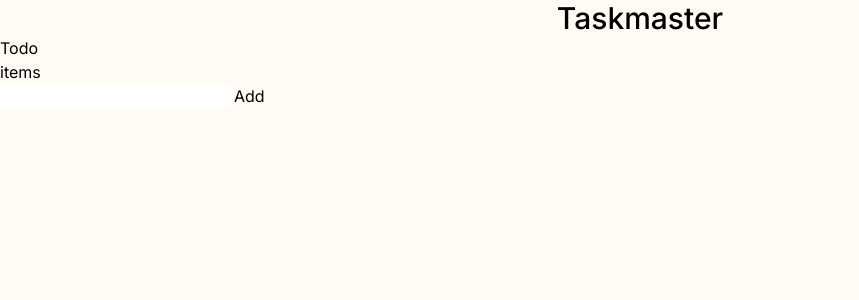
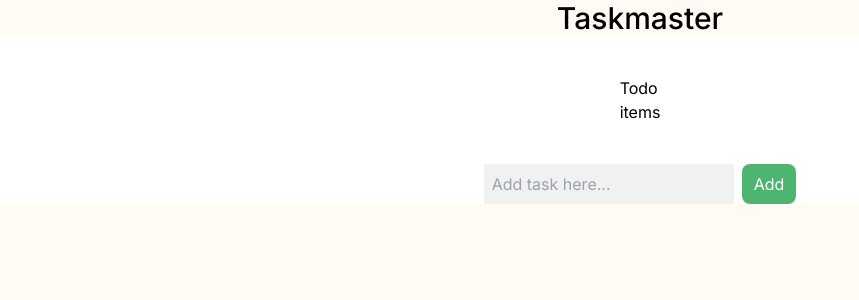
Before and after one commit to ajoykumardas12/taskmaster, a Next.js app: page / in a window 1280 px wide. Shown: the top 300 px of the page, without its empty margins (0-859 px from the left). Built offline with nearby package versions, Linux system fonts and the light colour scheme.

Commit message:
add todos

```diff
--- a/app/components/AddTodo.tsx
+++ b/app/components/AddTodo.tsx
@@ -1,11 +1,56 @@
-function AddTodo() {
+"use client"
+import { TodoItemT } from "@/types/types";
+import { FormEvent, useRef } from "react";
+import { v4 as uuidv4 } from "uuid";
+
+interface AddTodoPropsT{
+    addTodo: (newTodo: TodoItemT) => void
+}
+
+function AddTodo({addTodo}: AddTodoPropsT) {
+    const inputRef = useRef<HTMLInputElement>(null);
+
+    const handleSubmit = (e: FormEvent<HTMLFormElement>) => {
+        e.preventDefault();
+        if (inputRef.current) {
+            const newTodoTitle = inputRef.current.value;
+            console.log(uuidv4());
+            console.log("test");
+
+            const newTodo = {
+                "id": uuidv4(),
+                "title": newTodoTitle,
+                "isCompleted": false
+            }
+            console.log("adding new todo", newTodo);
+
+            //
+            addTodo(newTodo);
+
+            //set input blank
+            inputRef.current.value = "";
+        }
+
+    }
+
     return (
-        <div>
-            <input type="text" name="newTodo" id="" />
-            <button>
+        <form className="flex gap-2" onSubmit={handleSubmit}>
+            <input
+                type="text"
+                name="newTodo"
+                id=""
+                placeholder="Add task here..."
+                autoComplete="off"
+                className="bg-inputBg p-2"
+                ref={inputRef}
+            />
+            <button
+            type="submit"
+                className="bg-accent text-white px-3 py-2 rounded-lg"
+            >
                 Add
             </button>
-        </div>
+        </form>
     );
 }
 
--- a/app/page.tsx
+++ b/app/page.tsx
@@ -1,15 +1,42 @@
+"use client"
 import Image from 'next/image'
 import Header from './components/Header'
 import AddTodo from './components/AddTodo'
+import { useEffect, useState } from 'react'
+import { TodoItemT } from '@/types/types'
 
 export default function Home() {
+  const [todoItems, setTodoItems] = useState<TodoItemT[]>([]);
+
+  useEffect(() => {
+    const todosJSON: string | null = localStorage.getItem("taskmasterTodos");
+    if(todosJSON){
+      const todos = JSON.parse(todosJSON);
+      setTodoItems(todos);
+    }
+  // eslint-disable-next-line react-hooks/exhaustive-deps
+  }, [])
+
+  const updateTodos = (newTodos: TodoItemT[]) => {
+    setTodoItems(newTodos);
+    localStorage.setItem("taskmasterTodos", JSON.stringify(newTodos));
+  }
+
+  const addTodo = (newTodo: TodoItemT) => {
+    const newTodos = todoItems;
+    newTodos.push(newTodo);
+    console.log("adding todo", newTodos);
+
+    updateTodos(newTodos);
+  }
+
   return (
-    <main>
-      <div>
+    <main className='flex flex-col items-center bg-white'>
+      <div className='p-10'>
         <h1>Todo</h1>
         <TodoItems />
       </div>
-      <AddTodo />
+      <AddTodo addTodo={addTodo} />
     </main>
   )
 }
--- a/package.json
+++ b/package.json
@@ -12,6 +12,7 @@
     "@types/node": "20.1.7",
     "@types/react": "18.2.6",
     "@types/react-dom": "18.2.4",
+    "@types/uuid": "^9.0.1",
     "autoprefixer": "10.4.14",
     "eslint": "8.40.0",
     "eslint-config-next": "13.4.2",
@@ -20,6 +21,7 @@
     "react": "18.2.0",
     "react-dom": "18.2.0",
     "tailwindcss": "3.3.2",
-    "typescript": "5.0.4"
+    "typescript": "5.0.4",
+    "uuid": "^9.0.0"
   }
 }
--- a/tailwind.config.js
+++ b/tailwind.config.js
@@ -14,6 +14,8 @@ module.exports = {
       },
       colors: {
         primaryBg: "#FFFBF4",
+        inputBg: "#F0F1F1",
+        accent: "#4EB570",
 
       }
     },
--- /dev/null
+++ b/types/types.ts
@@ -0,0 +1,5 @@
+export interface TodoItemT{
+    id: string
+    title: string
+    isCompleted: boolean
+}
```
Also changed, not shown: 1 other file (tests, documents, lock files or other folders).
